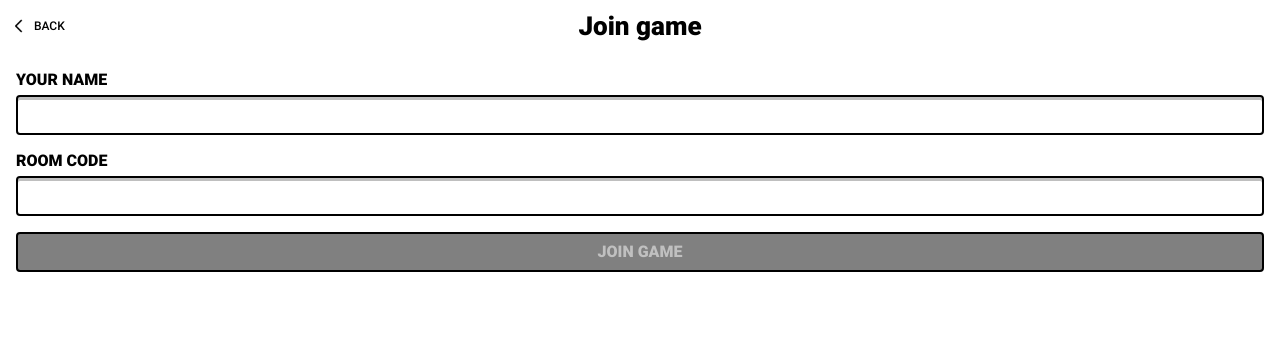
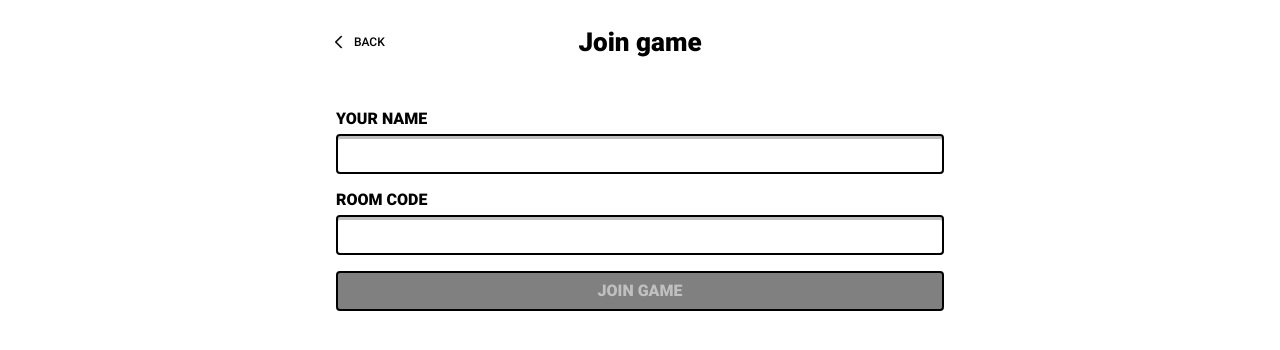
Before and after one commit to ayaseidemann/sudotwo-client, a React (Create React App) app: page /join in a window 1280 px wide. Shown: the top 350 px of the page. Built offline with nearby package versions, Linux system fonts and the light colour scheme; no server answers; the HTML template or start-up script is replaced by a standard one.

Commit message:
add landing, join, create pages tablet styling, basic game page tablet styling

```diff
--- a/src/App.scss
+++ b/src/App.scss
@@ -1,9 +1,2 @@
 @use './styles/partials/global' as *;
 @use './styles/partials/typography' as *;
-
-.App {
-    position: relative;
-    overflow: hidden;
-    height: 100vh;
-    width: 100vw;
-}
--- a/src/components/BasicHeader/BasicHeader.js
+++ b/src/components/BasicHeader/BasicHeader.js
@@ -12,6 +12,7 @@ function BasicHeader({ text }) {
     }
 
     return (
+        <div className='basic-header__wrapper'>
             <div className='basic-header'>
                 <button className='basic-header__back' onClick={backClick}>
                     <img className='basic-header__icon' src={backIcon} alt=''/>
@@ -19,6 +20,7 @@ function BasicHeader({ text }) {
                 </button>
                 <header className='basic-header__text'>{text}</header>
             </div>
+        </div>
     )
 }
 
--- a/src/components/BasicHeader/BasicHeader.scss
+++ b/src/components/BasicHeader/BasicHeader.scss
@@ -1,4 +1,5 @@
 @use '../../styles/partials/variables' as *;
+@use '../../styles/partials/mixins' as *;
 
 .basic-header {
     padding: 0.69rem 0.75rem 0.25rem;
@@ -6,6 +7,16 @@
     justify-content: center;
     align-items: center;
     margin-bottom: 1.56rem;
+
+    &__wrapper {
+        position: relative;
+        max-width: 40rem;
+        margin: 0 auto;
+
+        @include tablet {
+            margin: 1rem auto 3rem auto;
+        }
+    }
 
     &__back {
         padding: 0;
--- a/src/components/BoardTile/BoardTile.scss
+++ b/src/components/BoardTile/BoardTile.scss
@@ -4,8 +4,12 @@
     display: flex;
     justify-content: center;
     align-items: center;
-    height: 1.94rem;
-    width: 1.94rem;
+    // height: 1.94rem;
+    // width: 1.94rem;
+    height: 9vw;
+    max-height: 2.6rem;
+    width: 9vw;
+    max-width: 2.6rem;
     font-size: 1rem;
     font-weight: $extra-bold;
     position: relative;
--- a/src/pages/CreateGame/CreateGame.scss
+++ b/src/pages/CreateGame/CreateGame.scss
@@ -4,6 +4,8 @@
     padding: 0 1rem;
     display: flex;
     flex-direction: column;
+    max-width: 40rem;
+    margin: 0 auto;
 
     &__label {
         display: flex;
--- a/src/pages/GamePage/GamePage.js
+++ b/src/pages/GamePage/GamePage.js
@@ -93,7 +93,7 @@ function GamePage(props) {
             console.log('disconnecting for this reason:', reason)
         });
         props.socket.on('disconnect', (reason) => {
-            if(props.socket.id){
+            if (props.socket.id) {
                 props.socket.emit('join-room', roomId);
             }
         });
@@ -310,19 +310,18 @@ function GamePage(props) {
 
     return (
         <div className='game-page__wrapper'>
-            <div className={`game-page`} onKeyDown={fillBoard} tabIndex="0">
+            <div className='game-page' onKeyDown={fillBoard} tabIndex="0">
                 <header className='game-page__header'>
                     <button className='game-page__leave' onClick={leaveClick}>
                         <img className='game-page__leave-icon' src={leaveIcon} alt='' />
                         <p className='game-page__leave-p'>Leave</p>
                     </button>
                     <div className='game-page__text'>
-                        <img className='game-page__logo' src={logo}/>
-                        {/* <h1 className='game-page__logo'>Sudo<span className={`game-page__logo-span game-page__logo-span--${props.playerNum}`}>two</span>!</h1> */}
+                        <img className='game-page__logo' src={logo} />
                         <div className='game-page__subheader'>
                             <div className='game-page__other-name'>with <span className={`game-page__subheader-span game-page__subheader-span--${otherPlayerNum}`}>{props.theirName}</span>  | </div>
                             {props.playerNum === 1 &&
-                                <Timer socket={props.socket} roomId={roomId} timerRunning={timerRunning} setTime={setTime}/>
+                                <Timer socket={props.socket} roomId={roomId} timerRunning={timerRunning} setTime={setTime} />
                             }
                             {props.playerNum === 2 &&
                                 <div className='timer'>{receivedTime}</div>
@@ -334,6 +333,7 @@ function GamePage(props) {
                         <img className='game-page__reveal-icon' src={revealIcon} alt='' />
                     </button>
                 </header>
+                <div className='game-page__game'>
                     <GameBoard
                         roomId={roomId}
                         playerNum={props.playerNum}
@@ -365,12 +365,13 @@ function GamePage(props) {
                         </div>
                         <div className='buttons__row buttons__row--reactions'>
                             <button className={`buttons__reaction buttons__reaction--emoji buttons__reaction--${props.playerNum}`} onClick={() => emojiClickButton(`hmm-${props.playerNum}`)}>
-                            <img className='buttons__reaction--img' src={hmmNeutralEmoji}/>
+                                <img className='buttons__reaction--img' src={hmmNeutralEmoji} />
                             </button>
                             <button className={`buttons__reaction buttons__reaction--emoji buttons__reaction--${props.playerNum}`} onClick={() => emojiClickButton(`yes-${props.playerNum}`)}>
-                            <img className='buttons__reaction--img' src={yesNeutralEmoji}/>
+                                <img className='buttons__reaction--img' src={yesNeutralEmoji} />
                             </button>
                             <button className={`buttons__reaction buttons__reaction--submit buttons__reaction--${props.playerNum}`} onClick={submitClick}>Submit game</button>
+                        </div>
                     </div>
                 </div>
             </div>
--- a/src/pages/GamePage/GamePage.scss
+++ b/src/pages/GamePage/GamePage.scss
@@ -74,11 +74,20 @@
     &__leave-icon, &__reveal-p {
         margin-right: 0.25rem;
     }
+
+    &__game {
+        min-height: 80vh;
+        max-height: 85vh;
+        display: flex;
+        flex-direction: column;
+        justify-content: space-evenly;
+        align-items: center;
+    }
 }
 
 .buttons {
     &__wrapper {
-        width: 284px;
+        width: 18rem;
         display: flex;
         flex-direction: column;
     }
@@ -110,7 +119,7 @@
         }
 
         &--submit {
-            width: 10.48rem;
+            width: 10.55rem;
         }
 
         &--1 {
--- a/src/pages/JoinGame/JoinGame.js
+++ b/src/pages/JoinGame/JoinGame.js
@@ -76,7 +76,7 @@ function JoinGame(props) {
     }, []);
 
     return (
-        <>
+        <div className='join-game__wrapper'>
             <BasicHeader text='Join game' />
             <form className='join-game' onSubmit={joinExistingRoom}>
                 <label className='join-game__label'>
@@ -113,7 +113,7 @@ function JoinGame(props) {
                     playerNum={2}
                 />
             </form>
-        </>
+        </div>
 
     )
 }
--- a/src/pages/JoinGame/JoinGame.scss
+++ b/src/pages/JoinGame/JoinGame.scss
@@ -4,6 +4,8 @@
     padding: 0 1rem;
     display: flex;
     flex-direction: column;
+    max-width: 40rem;
+    margin: 0 auto;
 
     &__label {
         display: flex;
--- a/src/pages/LandingPage/LandingPage.js
+++ b/src/pages/LandingPage/LandingPage.js
@@ -1,6 +1,5 @@
 import './LandingPage.scss';
 import { useNavigate } from 'react-router-dom';
-import { useEffect } from 'react';
 import SubmitButton from '../../components/SubmitButton/SubmitButton';
 import logo from '../../assets/sudotwo_images/logo_large@3x.png'
 
@@ -20,7 +19,7 @@ function LandingPage() {
     }
 
     return (
-        <>
+        <div className='full-landing'>
             <div className='landing__window'></div>
             <div className='landing__wrapper'>
                 <div className='landing'>
@@ -38,7 +37,7 @@ function LandingPage() {
                     <p className='footer__p footer__p--github'>View on Github</p>
                 </div>
             </footer>
-        </>
+        </div>
     )
 }
 
--- a/src/pages/LandingPage/LandingPage.scss
+++ b/src/pages/LandingPage/LandingPage.scss
@@ -6,6 +6,13 @@
     100% {
         background-position-y: 18rem;
     }
+}
+
+.full-landing {
+    position: relative;
+    overflow: hidden;
+    height: 100vh;
+    width: 100vw;
 }
 
 .landing {
@@ -31,6 +38,8 @@
         height: 100%;
         padding: 6rem 1rem 1rem;
         position: relative;
+        max-width: 40rem;
+        margin: 0 auto;
     }
 
     &__logo {
--- a/src/styles/partials/_variables.scss
+++ b/src/styles/partials/_variables.scss
@@ -20,13 +20,8 @@ $inactive-light: #C0C0C0;
 
 $error-color: #FF7A00;
 
-// phone sizing
-$phone-section-padding: 1rem 1rem 0;
-
 // tablet sizing
 $tablet-screen-min: 768px;
-$tablet-section-padding: 2rem 2.25rem 0;
 
 //desktop sizing
 $desktop-screen-min: 1280px;
-$desktop-section-padding: 2.25rem auto 0;
```
Lines whose indentation alone changed are shown as unchanged.
